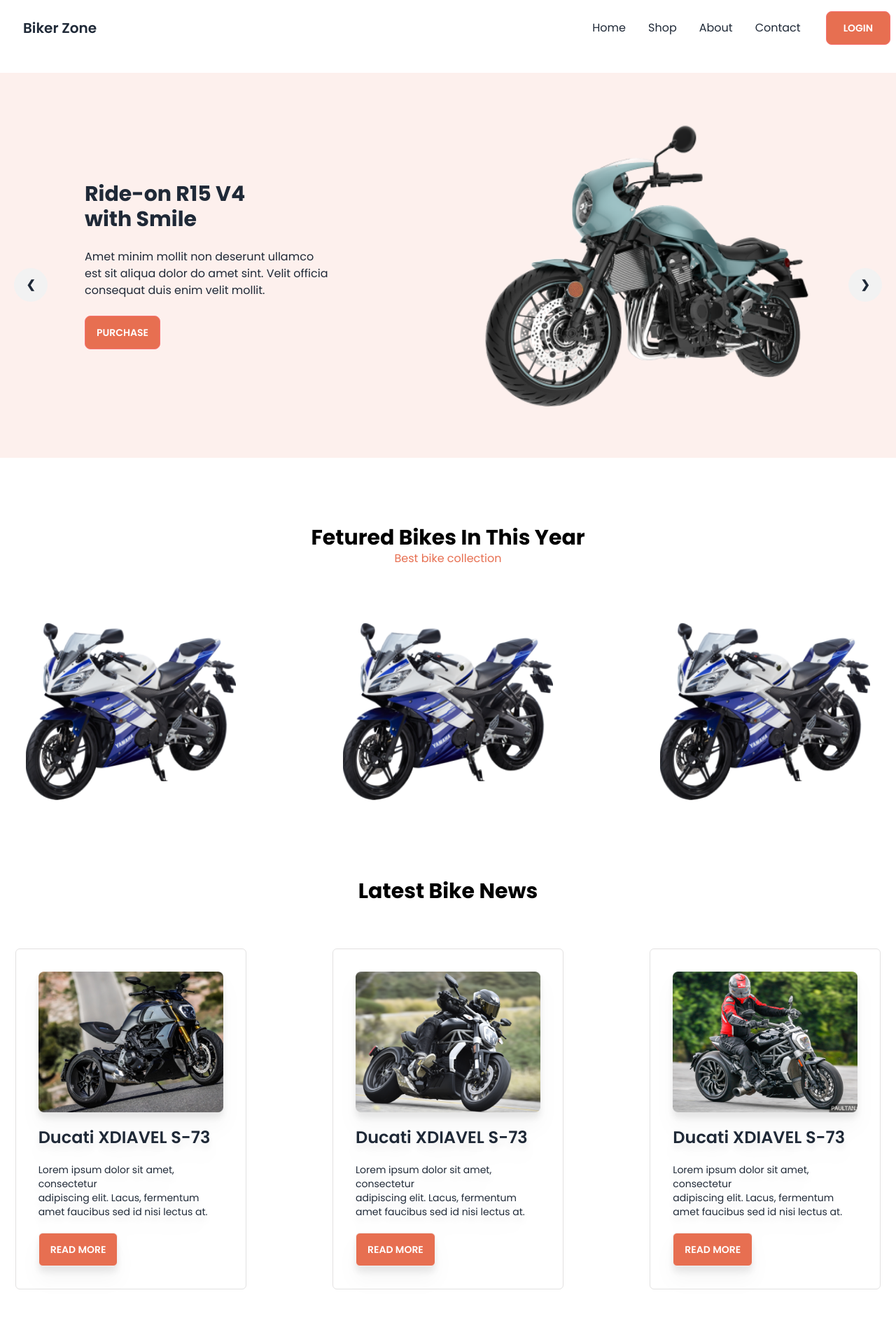
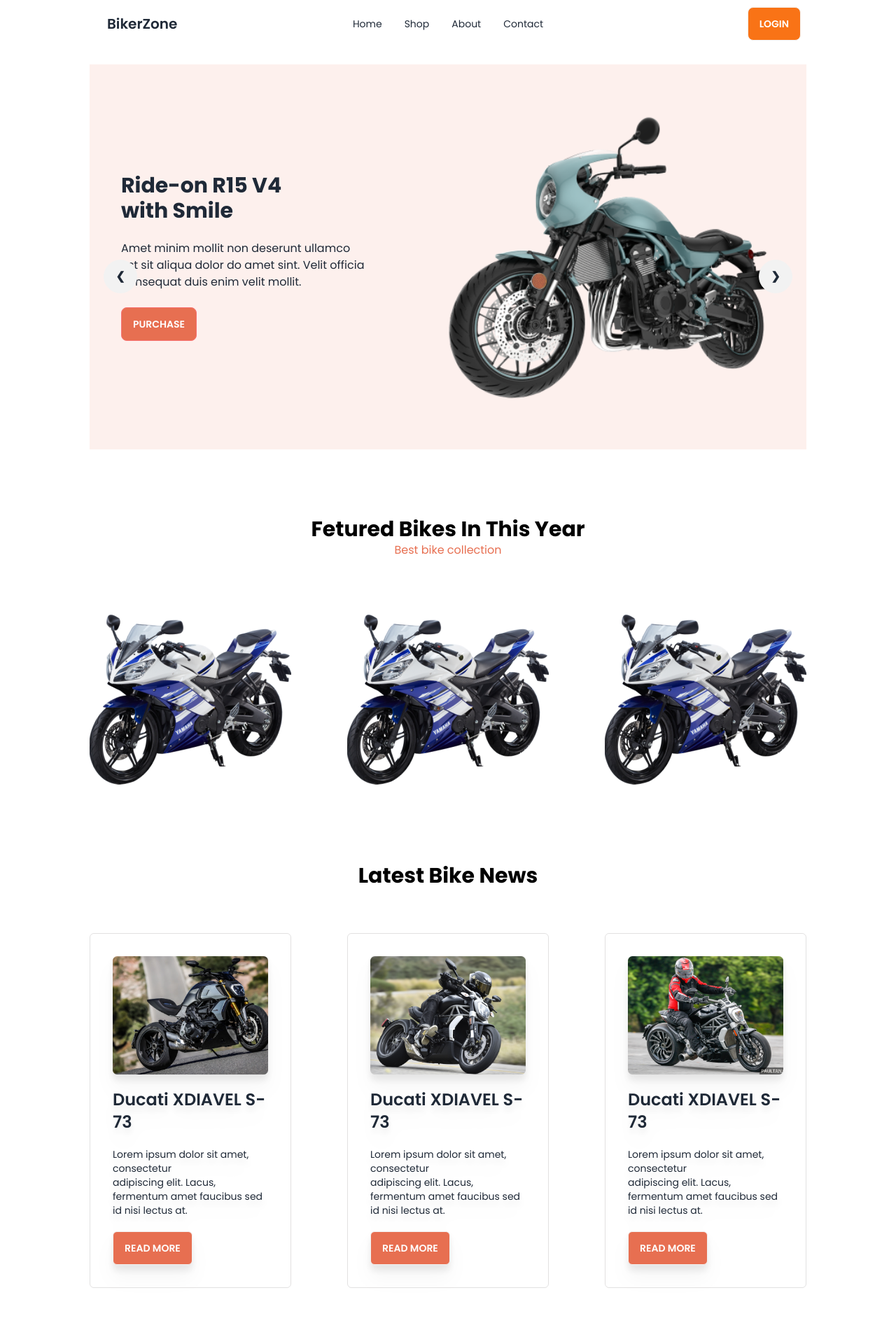
Before and after one commit to imalriyad/Biker-Zone, a plain HTML site: page index.html in a window 1280 px wide. Shown: the top 1900 px of the page at 70% size. Drawn offline with nearby package versions, Linux system fonts and the light colour scheme.

Commit message:
new navbar added

```diff
--- a/index.html
+++ b/index.html
@@ -39,17 +39,15 @@
 </head>
 
 <body>
-  <header class=" md:container md:mx-auto">
+  <div class="max-w-screen-lg mx-auto">
+    <header>
       <nav>
-      <div class="navbar bg-base-100 md:container md:mx-auto">
-        <div class="navbar">
+        <div class="navbar bg-base-100">
+          <div class="navbar-start">
             <div class="dropdown">
-            <label tabindex="0" class="btn btn-ghost lg:hidden">
-              <svg xmlns="http://www.w3.org/2000/svg" class="h-5 w-5" fill="none" viewBox="0 0 24 24"
-                stroke="currentColor">
-                <path stroke-linecap="round" stroke-linejoin="round" stroke-width="2" d="M4 6h16M4 12h8m-8 6h16" />
-              </svg>
-            </label>
+              <div tabindex="0" role="button" class="btn btn-ghost lg:hidden">
+                <svg xmlns="http://www.w3.org/2000/svg" class="h-5 w-5" fill="none" viewBox="0 0 24 24" stroke="currentColor"><path stroke-linecap="round" stroke-linejoin="round" stroke-width="2" d="M4 6h16M4 12h8m-8 6h16" /></svg>
+              </div>
               <ul tabindex="0" class="menu menu-sm dropdown-content mt-3 z-[1] p-2 shadow bg-base-100 rounded-box w-52">
                 <li><a>Home</a></li>
                     <li><a>Shop</a></li>
@@ -57,26 +55,26 @@
                     <li><a>Contact</a></li>
               </ul>
             </div>
-          <a class="btn btn-ghost normal-case text-xl">Biker Zone</a>
+            <a class="btn btn-ghost normal-case text-xl">BikerZone</a>
           </div>
-        <div class="navbar-end hidden lg:flex">
-          <ul class="menu menu-horizontal mr-3 text-base">
+          <div class="navbar-center hidden lg:flex">
+            <ul class="menu menu-horizontal px-1">
               <li><a>Home</a></li>
               <li><a>Shop</a></li>
               <li><a>About</a></li>
               <li><a>Contact</a></li>
             </ul>
           </div>
-        <div class="navbar-center">
-          <a class="btn btn-error bg-btn-max text-white px-6">Login</a>
+          <div class="navbar-end">
+            <a class="btn bg-orange-500 hover:bg-orange-500 text-white">Login</a>
           </div>
         </div>
       </nav>
       <!-- Slider  -->
 
-    <div class="carousel max-w-full lg:w-max lg:h-[550px] md:container bg-header-bg lg:mt-6">
-      <div id="slide1" class="carousel-item relative w-full ">
-        <div class="flex flex-col p-6 items-center md:flex-row justify-around gap-4 flex-1 ">
+      <div class="carousel lg:w-max lg:h-[550px] max-w-screen-lg bg-header-bg lg:mt-6">
+        <div id="slide1" class="carousel-item relative w-full  ">
+          <div class="flex flex-col  items-center md:flex-row justify-around gap-4 flex-1 ">
             <div class="space-y-6 ">
               <h1 class="text-3xl font-bold">Ride-on R15 V4 <br>with Smile</h1>
               <p class="text-base p-text : ">Amet minim mollit non deserunt ullamco <br>
@@ -136,20 +134,19 @@
           <p class="text-base text-[#E76F51]">Best bike collection</p>
         </div>
         <div class="grid grid-cols-1 lg:grid-cols-3 md:grid-cols-2 max-w-7xl justify-around gap-20 mx-auto mt-20">
-        <img class="w-[250px] md:w-[300px] mx-auto" src="./images/others/feature-bike.png" alt="">
-        <img class="w-[250px] md:w-[300px] mx-auto" src="./images/others/feature-bike.png" alt="">
-        <img class="w-[250px] md:w-[300px] mx-auto" src="./images/others/feature-bike.png" alt="">
+          <img class=" mx-auto" src="./images/others/feature-bike.png" alt="">
+          <img class=" mx-auto" src="./images/others/feature-bike.png" alt="">
+          <img class=" mx-auto" src="./images/others/feature-bike.png" alt="">
         </div>
       </section>
 
       <!-- latest-bike  -->
-    <section class="max-w-xs  md:container mx-auto mt-24">
+      <section class="max-w-screen-xl mx-auto mt-24">
         <h1 class="md:text-3xl text-center mt-28 mb-16 text-xl text-black leading-10 font-bold ">Latest Bike News</h1>
 
         <!-- first-card  -->
         <div class="grid grid-cols-1 lg:grid-cols-3 md:grid-cols-2 max-w-7xl justify-around gap-20 mx-auto">
-        <div
-          class="space-y-5  w-[280px]  md:w-[330px] mx-auto p-4 md:p-8 drop-shadow-xl border border-[#817c7c3b] rounded-md">
+          <div class="space-y-5   mx-auto p-4 md:p-8 drop-shadow-xl border border-[#817c7c3b] rounded-md">
             <img src="./images/others/latest1.png" alt=""></img>
             <h1 class="font-semibold text-2xl">Ducati XDIAVEL S-73</h1>
             <p class="text-[6C6C6C] text-sm	">Lorem ipsum dolor sit amet, consectetur <br> adipiscing elit. Lacus,
@@ -160,8 +157,7 @@
           </div>
 
           <!-- 2nd-card  -->
-        <div
-          class="space-y-5  w-[280px]  md:w-[330px] mx-auto p-4 md:p-8 drop-shadow-xl border border-[#817c7c3b] rounded-md ">
+          <div class="space-y-5   mx-auto p-4 md:p-8 drop-shadow-xl border border-[#817c7c3b] rounded-md ">
             <img src="./images/others/latest2.png" alt=""></img>
             <h1 class="font-semibold text-2xl">Ducati XDIAVEL S-73</h1>
             <p class="text-[6C6C6C] text-sm	">Lorem ipsum dolor sit amet, consectetur <br> adipiscing elit. Lacus,
@@ -172,8 +168,7 @@
           </div>
 
           <!-- 3rd-card  -->
-        <div
-          class="space-y-5  w-[280px]  md:w-[330px] mx-auto p-4 md:p-8 drop-shadow-xl border border-[#817c7c3b] rounded-md">
+          <div class="space-y-5   mx-auto p-4 md:p-8 drop-shadow-xl border border-[#817c7c3b] rounded-md">
             <img src="./images/others/latest3.png" alt=""></img>
             <h1 class="font-semibold text-2xl">Ducati XDIAVEL S-73</h1>
             <p class="text-[6C6C6C] text-sm	">Lorem ipsum dolor sit amet, consectetur <br> adipiscing elit. Lacus,
@@ -186,7 +181,7 @@
       </section>
 
       <!-- client-review  -->
-    <section class="max-w-xs md:container mx-auto mt-24">
+      <section class="max-w-screen-lg  mx-auto mt-24">
         <div class="text-center">
           <h1 class="mt-28 mb-20 text-xl md:text-3xl text-center font-semibold">Happy <span class="text-btn-max">Clients
               says</span></h1>
@@ -194,7 +189,7 @@
 
         <div class="grid grid-cols-1 lg:grid-cols-3 md:grid-cols-2 max-w-7xl justify-around gap-20 mx-auto ">
           <!-- first-review-card  -->
-        <div class="card w-[295px] md:w-96 p-3 mx-auto bg-white border border-[#817c7c3b]">
+          <div class="card p-3 mx-auto bg-white border border-[#817c7c3b]">
             <figure class="px-2 pt-10">
               <img src="./images/others/user-1.png" alt="Shoes" class="rounded-lg w-2/4" />
             </figure>
@@ -217,7 +212,7 @@
           </div>
 
           <!-- second-review-card  -->
-        <div class="card w-[295px] md:w-96 p-3 mx-auto bg-white border border-[#817c7c3b]">
+          <div class="card  p-3 mx-auto bg-white border border-[#817c7c3b]">
             <figure class="px-2 pt-10">
               <img src="./images/others/user-2.png" alt="Shoes" class="rounded-lg w-2/4" />
             </figure>
@@ -240,7 +235,7 @@
           </div>
 
           <!-- third-review-card  -->
-        <div class="card w-[295px] md:w-96 p-3 mx-auto bg-white border border-[#817c7c3b]">
+          <div class="card  p-3 mx-auto bg-white border border-[#817c7c3b]">
             <figure class="px-2 pt-10">
               <img src="./images/others/user-3.png" alt="Shoes" class="rounded-lg w-2/4" />
             </figure>
@@ -283,7 +278,8 @@
                     know about riding a bike?</p>
                 </div>
                 <div class="collapse-content">
-                <p class="text-sm">Safety First! Always obey the rules of the road. Obey all traffic signals, signs, and laws. </p>
+                  <p class="text-sm">Safety First! Always obey the rules of the road. Obey all traffic signals, signs,
+                    and laws. </p>
                 </div>
               </div>
               <div class="collapse collapse-arrow join-item border border-base-300">
@@ -294,7 +290,8 @@
                   </p>
                 </div>
                 <div class="collapse-content">
-                <p class="text-sm">Safety First! Always obey the rules of the road. Obey all traffic signals, signs, and laws.</p>
+                  <p class="text-sm">Safety First! Always obey the rules of the road. Obey all traffic signals, signs,
+                    and laws.</p>
                 </div>
               </div>
               <div class="collapse collapse-arrow join-item border border-base-300">
@@ -304,7 +301,8 @@
                   </p>
                 </div>
                 <div class="collapse-content">
-                <p class="text-sm">Safety First! Always obey the rules of the road. Obey all traffic signals, signs, and laws.</p>
+                  <p class="text-sm">Safety First! Always obey the rules of the road. Obey all traffic signals, signs,
+                    and laws.</p>
                 </div>
               </div>
 
@@ -315,7 +313,8 @@
                   </p>
                 </div>
                 <div class="collapse-content">
-                <p class="text-sm">Safety First! Always obey the rules of the road. Obey all traffic signals, signs, and laws.</p>
+                  <p class="text-sm">Safety First! Always obey the rules of the road. Obey all traffic signals, signs,
+                    and laws.</p>
                 </div>
               </div>
             </div>
@@ -331,7 +330,7 @@
           <h1 class="text-2xl text-btn-max font-semibold -mt-6 mb-8">Biker Zone</h1>
           <div class="">
             <a class="mr-6 text-[10px] md:text-sm" href="#">Download Now</a>
-          <a class="text-[10px] md:text-sm" href="#" >License</a>
+            <a class="text-[10px] md:text-sm" href="#">License</a>
           </div>
           <div class="mt-3 mb-10 max-w-xs md:container mx-auto">
             <a class="mr-3 text-[10px] md:text-sm" href="">About</a>
@@ -352,6 +351,7 @@
       </div>
 
     </footer>
+  </div>
 </body>
 
 </html>
```
Lines whose indentation alone changed are shown as unchanged.
